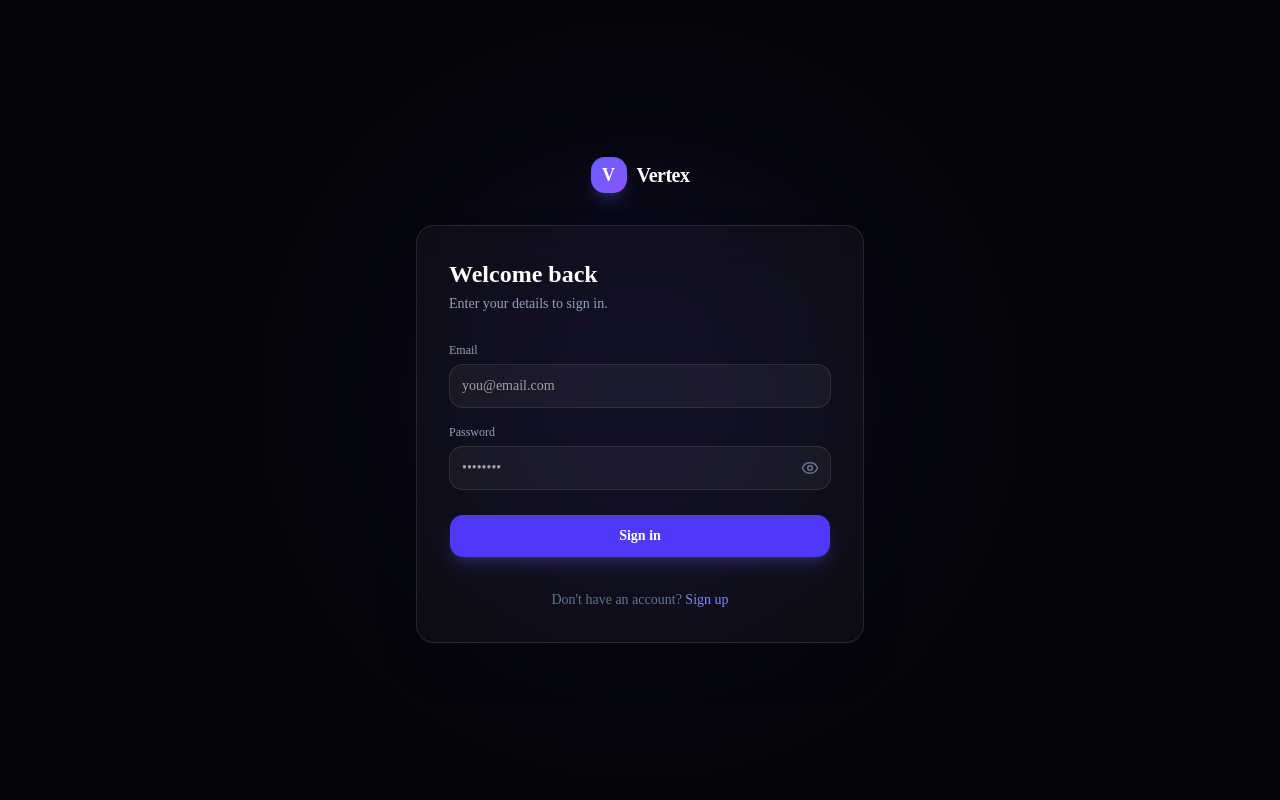
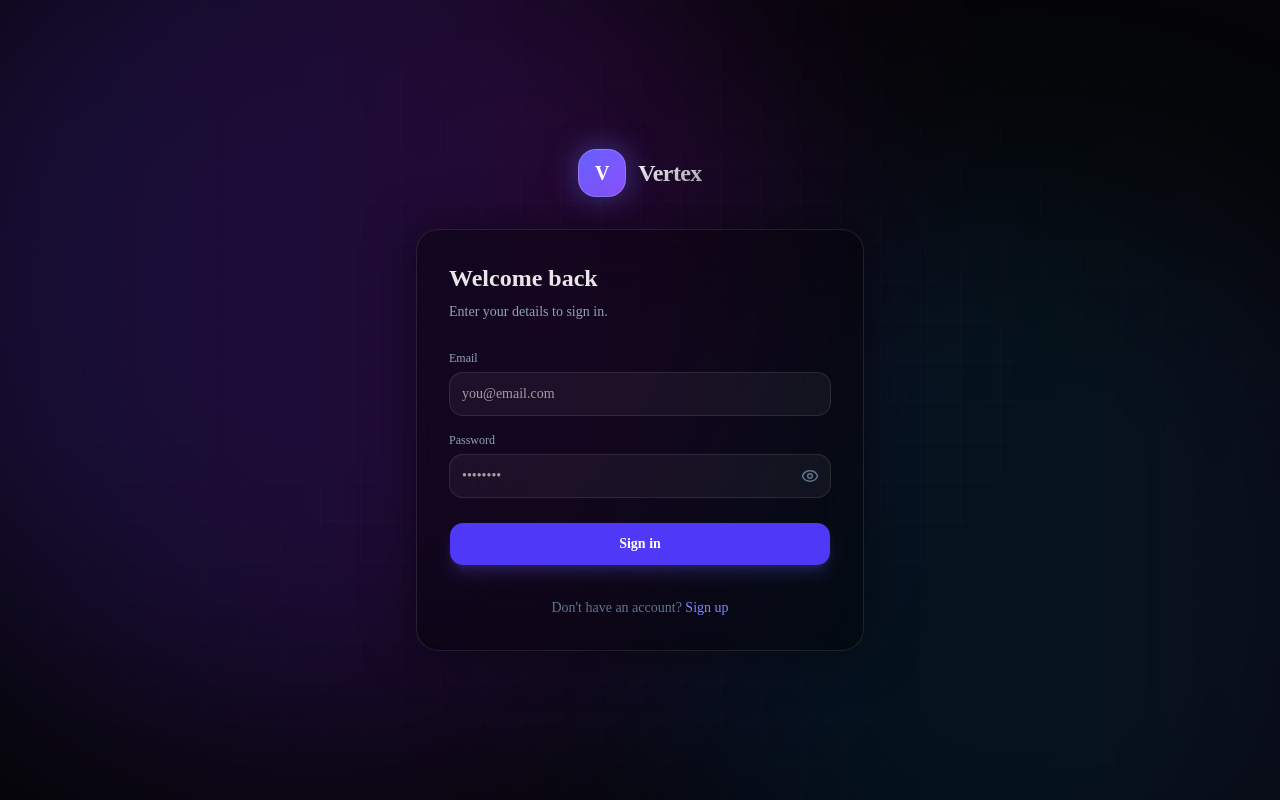
Before and after one commit to Hazykiller/Nexus, a Next.js app: page /login in a window 1280 px wide. Built offline with nearby package versions, Linux system fonts and the light colour scheme.

Commit message:
feat: complete UI overhaul for login/register with genz holographics, final unverified user conflict resolution

```diff
--- a/src/app/(auth)/login/page.tsx
+++ b/src/app/(auth)/login/page.tsx
@@ -45,23 +45,31 @@ export default function LoginPage() {
 
   return (
     <div className="min-h-screen flex items-center justify-center px-4 bg-[#050508] relative overflow-hidden">
-      {/* Background Glow */}
-      <div className="absolute top-1/2 left-1/2 -translate-x-1/2 -translate-y-1/2 w-[500px] h-[500px] bg-indigo-600/10 blur-[120px] rounded-full pointer-events-none" />
+      {/* Futuristic Moving Gradient Mesh Background */}
+      <div className="absolute inset-0 z-0 overflow-hidden pointer-events-none">
+        <div className="absolute top-[-20%] left-[-10%] w-[70vw] h-[70vw] rounded-full bg-gradient-to-r from-indigo-600/30 via-violet-600/30 to-fuchsia-600/30 blur-[120px] mix-blend-screen animate-pulse" style={{ animationDuration: '8s' }} />
+        <div className="absolute bottom-[-20%] right-[-10%] w-[60vw] h-[60vw] rounded-full bg-gradient-to-r from-blue-600/20 via-cyan-600/20 to-indigo-600/20 blur-[100px] mix-blend-screen animate-pulse" style={{ animationDuration: '6s', animationDelay: '2s' }} />
 
-      <div className="w-full max-w-md relative z-10 animate-in fade-in zoom-in duration-500">
+        {/* Subtle glowing grid overlay */}
+        <div className="absolute inset-0 bg-[linear-gradient(rgba(255,255,255,0.02)_1px,transparent_1px),linear-gradient(90deg,rgba(255,255,255,0.02)_1px,transparent_1px)] bg-[size:40px_40px] [mask-image:radial-gradient(ellipse_80%_80%_at_50%_50%,#000_10%,transparent_100%)]" />
+      </div>
+
+      <div className="w-full max-w-md relative z-10 animate-in fade-in zoom-in duration-700">
         <div className="text-center mb-8">
-          <Link href="/" className="inline-flex items-center gap-2.5">
-            <div className="w-9 h-9 rounded-xl bg-gradient-to-br from-indigo-500 to-violet-500 flex items-center justify-center text-white font-bold text-lg shadow-lg shadow-indigo-500/25">
+          <Link href="/" className="inline-flex items-center gap-3">
+            <div className="w-12 h-12 rounded-2xl bg-gradient-to-br from-indigo-500 to-violet-500 flex items-center justify-center text-white font-bold text-xl shadow-[0_0_30px_rgba(99,102,241,0.5)] border border-white/20 backdrop-blur-md">
               V
             </div>
-            <span className="text-xl font-bold tracking-tight text-white">
+            <span className="text-2xl font-black tracking-tight text-transparent bg-clip-text bg-gradient-to-br from-white to-white/60">
               Vertex
             </span>
           </Link>
         </div>
 
-        <div className="rounded-2xl border border-white/10 bg-white/3 backdrop-blur-xl p-8 shadow-2xl">
-          <h1 className="text-2xl font-bold mb-1 text-white">Welcome back</h1>
+        <div className="rounded-3xl border border-white/10 bg-black/40 backdrop-blur-2xl p-8 shadow-[0_0_50px_rgba(0,0,0,0.5)] relative overflow-hidden group">
+          <div className="absolute inset-0 bg-gradient-to-b from-white/5 to-transparent opacity-0 group-hover:opacity-100 transition-opacity duration-500" />
+
+          <h1 className="text-2xl font-bold mb-2 text-white/90">Welcome back</h1>
           <p className="text-slate-400 text-sm mb-7">Enter your details to sign in.</p>
 
           <form onSubmit={handleSubmit} className="space-y-4">
--- a/src/app/(auth)/register/page.tsx
+++ b/src/app/(auth)/register/page.tsx
@@ -154,19 +154,26 @@ export default function RegisterPage() {
 
   return (
     <div className="min-h-screen flex items-center justify-center px-4 py-8 bg-[#050508] relative overflow-hidden">
-      <div className="absolute top-1/2 left-1/2 -translate-x-1/2 -translate-y-1/2 w-[500px] h-[500px] bg-indigo-600/10 blur-[120px] rounded-full pointer-events-none" />
+      {/* Futuristic Moving Gradient Mesh Background */}
+      <div className="absolute inset-0 z-0 overflow-hidden pointer-events-none">
+        <div className="absolute top-[-20%] left-[-10%] w-[70vw] h-[70vw] rounded-full bg-gradient-to-r from-indigo-600/30 via-violet-600/30 to-fuchsia-600/30 blur-[120px] mix-blend-screen animate-pulse" style={{ animationDuration: '8s' }} />
+        <div className="absolute bottom-[-20%] right-[-10%] w-[60vw] h-[60vw] rounded-full bg-gradient-to-r from-blue-600/20 via-cyan-600/20 to-indigo-600/20 blur-[100px] mix-blend-screen animate-pulse" style={{ animationDuration: '6s', animationDelay: '2s' }} />
+        {/* Subtle glowing grid overlay */}
+        <div className="absolute inset-0 bg-[linear-gradient(rgba(255,255,255,0.02)_1px,transparent_1px),linear-gradient(90deg,rgba(255,255,255,0.02)_1px,transparent_1px)] bg-[size:40px_40px] [mask-image:radial-gradient(ellipse_80%_80%_at_50%_50%,#000_10%,transparent_100%)]" />
+      </div>
 
-      <div className="w-full max-w-md relative z-10 animate-in fade-in zoom-in duration-500">
+      <div className="w-full max-w-md relative z-10 animate-in fade-in zoom-in duration-700">
         {/* Logo */}
-        <div className="text-center mb-7">
-          <Link href="/" className="inline-flex items-center gap-2.5">
-            <div className="w-9 h-9 rounded-xl bg-gradient-to-br from-indigo-500 to-violet-500 flex items-center justify-center text-white font-bold text-lg shadow-lg shadow-indigo-500/25">V</div>
-            <span className="text-xl font-bold text-white">Vertex</span>
+        <div className="text-center mb-8">
+          <Link href="/" className="inline-flex items-center gap-3">
+            <div className="w-12 h-12 rounded-2xl bg-gradient-to-br from-indigo-500 to-violet-500 flex items-center justify-center text-white font-bold text-xl shadow-[0_0_30px_rgba(99,102,241,0.5)] border border-white/20 backdrop-blur-md">V</div>
+            <span className="text-2xl font-black tracking-tight text-transparent bg-clip-text bg-gradient-to-br from-white to-white/60">Vertex</span>
           </Link>
         </div>
 
-        <div className="rounded-2xl border border-white/10 bg-white/3 backdrop-blur-xl p-7 shadow-2xl">
-          <h1 className="text-2xl font-bold mb-1 text-white">Create your account</h1>
+        <div className="rounded-3xl border border-white/10 bg-black/40 backdrop-blur-2xl p-8 shadow-[0_0_50px_rgba(0,0,0,0.5)] relative overflow-hidden group">
+          <div className="absolute inset-0 bg-gradient-to-b from-white/5 to-transparent opacity-0 group-hover:opacity-100 transition-opacity duration-500" />
+          <h1 className="text-2xl font-bold mb-2 text-white/90">Create your account</h1>
           <p className="text-slate-400 text-sm mb-7">Join Vertex — it's free.</p>
 
           <form onSubmit={handleSubmit} className="space-y-4">
```
